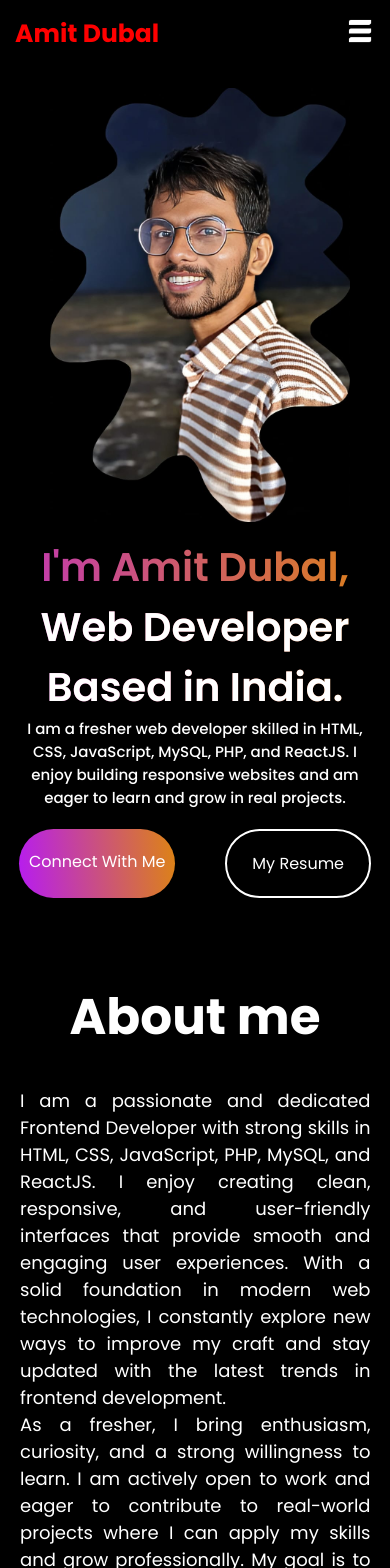
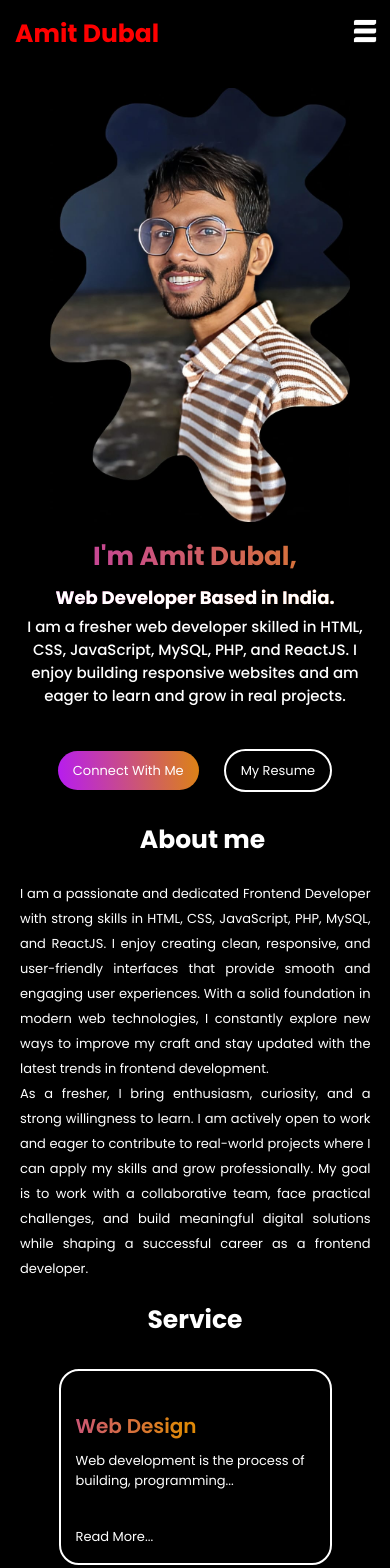
Before and after one commit to amitdubal09/Portfolio-2, a React (Vite) app: page / in a window 390 px wide. Shown: the top 1568 px of the page. Built offline with nearby package versions, Linux system fonts and the light colour scheme; a web font is replaced by a local one.

Commit message:
css updated

```diff
--- a/src/component/hero.jsx
+++ b/src/component/hero.jsx
@@ -10,8 +10,8 @@ const Hero = () => {
           <h1 className='color'>I'm Amit Dubal,<br></br> <span> Web Developer Based in India.</span></h1>
           <p>I am a fresher web developer skilled in HTML, CSS, JavaScript, MySQL, PHP, and ReactJS. I enjoy building responsive websites and am eager to learn and grow in real projects.</p>
           <div className="buttons">
-            <div className="first"><a href="#contact">Connect With Me</a></div>
-            <div className="second"><a href="https://drive.google.com/file/d/1bkmRwoRQ1bRUIYtKoVy28t1gflm9wpjl/view?usp=drive_link" target='_blank'>My Resume</a></div>
+            <div><a className="first click" href="#contact">Connect With Me</a></div>
+            <div><a className="click second" href="https://drive.google.com/file/d/1bkmRwoRQ1bRUIYtKoVy28t1gflm9wpjl/view?usp=drive_link" target='_blank'>My Resume</a></div>
           </div>
         </div>
       </div>
--- a/src/style/about.css
+++ b/src/style/about.css
@@ -1,9 +1,8 @@
 #about {
     font-size: 50px;
     font-weight: bold;
+    padding: 12px 10px;
     text-align: center;
-    margin-top: 70px;
-    padding: 12px 10px;
 }
 
 .section-1 {
@@ -87,24 +86,49 @@
         margin-top: 60px;
     }
 }
-@media screen and (max-width:768px){
-    .section-1{
+
+@media screen and (max-width:768px) {
+    .section-1 {
         margin: 0px;
     }
+
     .section-1 img,
-    .all-skills{
+    .all-skills {
         display: none;
     }
-    .sub-section-1{
+
+    .sub-section-1 {
         margin-left: 20px;
     }
-    .intro{
+
+    .intro {
         text-align: justify;
         display: contents;
     }
-}
-@media screen and (max-width:320px){
-    .intro p{
-        font-size: 15px;
+
+    #about span {
+        font-size: 25px;
+        margin-left: 15px;
+    }
+
+    .intro p {
+        font-size: 13px;
+        line-height: 25px;
     }
 }
+
+@media screen and (max-width:425px) {
+    #about span {
+        font-size: 25px;
+    }
+
+    .section-1 {
+        padding: 0px;
+    }
+}
+
+@media screen and (max-width:320px) {
+    .intro p {
+        font-size: 13px;
+    }
+}
--- a/src/style/contact.css
+++ b/src/style/contact.css
@@ -1,5 +1,6 @@
 #contact {
-    margin-top: 50px;
+    margin-top: 20px;
+    text-align: center;
 }
 
 .c-main {
@@ -34,7 +35,8 @@
     margin-bottom: 10px;
     white-space: nowrap;
 }
-.icon img{
+
+.icon img {
     width: 40px;
 }
 
@@ -56,22 +58,47 @@
     border-radius: 15px;
     background: linear-gradient(264deg, #3b2a18 0%, #4a1d1d 100%);
 }
-@media screen and (max-width:425px){
-    .icons{
+@media screen and (max-width:768px){
+    .opentowork{
+        font-size: 13px;
+    }
+}
+@media screen and (max-width:425px) {
+    .icons {
         display: initial;
     }
-    .color{
-        font-size: 35px;
+    .icon-link p{
+        font-size: 15px;
     }
-    .c-main{
-        width: 90%;text-align: justify;
+    .icon img{
+        width: 30px;
     }
-    .opentowork{
-        margin-top: 30px;
+
+    .color {
+        font-size: 30px;
+    }
+
+    .c-main {
+        width: 90%;
+        text-align: justify;
+    }
+
+    .opentowork {
+        margin-top: 15px;
+        font-size: 13px;
+        line-height: 25px;
     }
 }
-@media screen and (max-width:321px){
-    .opentowork{
-        font-size: 15px;line-height: 25px;
+
+@media screen and (max-width:321px) {
+    .opentowork {
+        font-size: 13px;
+        line-height: 25px;
+    }
+    .icon-link p{
+        font-size: 13px;
+    }
+    .icon img{
+        width: 25px;
     }
 }
--- a/src/style/footer.css
+++ b/src/style/footer.css
@@ -12,6 +12,6 @@
 }
 @media screen and (max-width:320px){
     .para{
-        font-size: 15px;
+        font-size: 13px;
     }
 }
--- a/src/style/header.css
+++ b/src/style/header.css
@@ -108,7 +108,11 @@
 
     .menu-btn {
         display: initial;
-        padding-right: 15px;
+        width: 25px;
+        padding-right: 40px;
+    }
+    .name p{
+        font-size: 13px;
     }
 }
 @media screen and (max-width:320px){
--- a/src/style/hero.css
+++ b/src/style/hero.css
@@ -49,7 +49,7 @@ body {
     display: flex;
     justify-content: center;
     gap: 50px;
-    margin-top: 20px;
+    margin-top: 50px;
 }
 
 .buttons a {
@@ -62,17 +62,6 @@ body {
     border-radius: 50px;
     background: linear-gradient(264deg, #DF8908 -5.09%, #B415FF 106.28%);
     cursor: pointer;
-}
-
-.second {
-    padding: 20px 55px;
-    border-radius: 50px;
-    border: 2px solid #FFF;
-    cursor: pointer;
-}
-
-.second:hover {
-    border: 2px solid #DF8908;
 }
 
 @media screen and (max-width:1024px) {
@@ -104,12 +93,14 @@ body {
         margin: 0px;
     }
 
-    .first {
-        padding: 20px 25px;
+    .first,
+    .second {
+        padding: 10px 15px;
     }
 
     .second {
-        padding: 20px 45px;
+        border: 2px solid white;
+        border-radius: 50px;
     }
 }
 
@@ -118,38 +109,32 @@ body {
         display: initial;
     }
 
-    .second {
-        padding: 20px 25px;
+    .buttons a {
+        font-size: 13px;
     }
 
-    .first {
-        padding: 20px 10px;
+    .name .color {
+        font-size: 26px;
+        font-weight: bold;
+    }
+    .buttons{
+        gap: 25px;
+    }
+    .color span{
+        font-size: 18px;
     }
 }
 
 @media screen and (max-width:320px) {
-    .image img{
+    .image img {
         width: 250px;
     }
-    .name .color{
-        font-size: 35px;
+
+    .name .color {
+        font-size: 25px;
     }
-    .name p{
+
+    .name p {
         font-size: 13px;
     }
-    .first,
-    .second {
-        padding: 8px 12px;
-        margin-right: 5px;
-    }
-
-    .first a,
-    .second a {
-        font-size: 12px;
-    }
-
-    .first,
-    .second {
-        white-space: nowrap;
-    }
 }
--- a/src/style/projects.css
+++ b/src/style/projects.css
@@ -1,12 +1,11 @@
-#project {
+#Projects {
     margin-top: 20px;
+    text-align: center;
 }
 
 .tag-head {
-    white-space: nowrap;
     font-size: 45px;
     font-weight: bold;
-    margin-left: 40%;
 }
 
 .project-container {
@@ -62,9 +61,8 @@
 
     .tag-head {
         white-space: nowrap;
-        font-size: 45px;
+        font-size: 25px;
         font-weight: bold;
-        margin-left: 5%;
     }
 
     .project-container a {
--- a/src/style/service.css
+++ b/src/style/service.css
@@ -1,3 +1,6 @@
+#service{
+    text-align: center;
+}
 .box {
     border: 2px solid rgb(255, 255, 255);
     border-radius: 20px;
@@ -21,9 +24,11 @@
     font-size: 18px;
     margin-bottom: 30px;
 }
-.anchor-div{
+
+.anchor-div {
     margin-bottom: 30px;
 }
+
 .anchor-div a {
     font-size: 18px;
     color: white;
@@ -39,22 +44,36 @@
     transform: scale(1.03);
     border-color: rgb(255, 0, 208);
 }
+#service{
+    margin-top: 20px;
+}
+
 @media screen and (max-width:1024px) {
-    .box{
+    .box {
         width: 30%;
     }
 }
-@media screen and (max-width:768px){
-    .box{
+
+@media screen and (max-width:768px) {
+    .box {
         width: 40%;
     }
 }
-@media screen and (max-width:425px){
-    #heading{
-        margin-left: 30%;
-        font-size: 45px;font-weight: bold;
+
+@media screen and (max-width:425px) {
+    #heading {
+        font-size: 45px;
+        font-weight: bold;
     }
-    .box{
+    .colors{
+        margin: 10px 0px;
+        font-size: 20px;
+    }
+    #tagline, span{
+        font-size: 13px;
+    }
+
+    .box {
         width: 70%;
     }
 }
```
